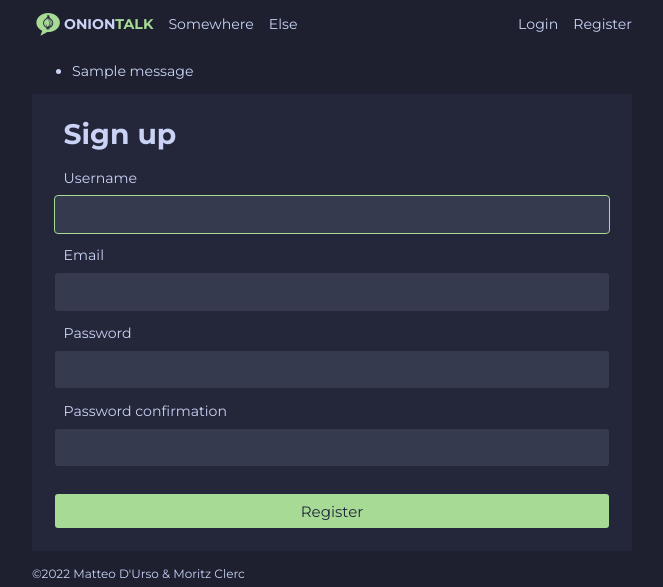
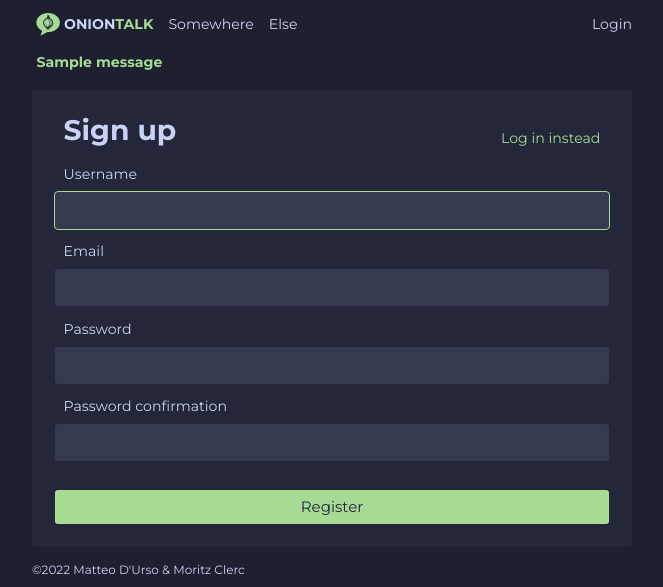
Before and after one commit to MatteoDrso/webdev, a Django app: page /register/ in a window 1280 px wide. Shown: the top 587 px of the page, without its empty margins (308-971 px from the left). Run offline with Django 4.2, Linux system fonts and the light colour scheme; tables that the repository leaves empty hold one stand-in row (values such as "Sample post"); one stand-in notice (Sample message) is shown; style sheets or scripts are compiled from the project's sources.

Commit message:
Properly show & style form errors & flash messages

```diff
--- a/base/views.py
+++ b/base/views.py
@@ -1,3 +1,4 @@
+from itertools import chain
 from django.shortcuts import render, redirect
 from django.http import HttpResponse, HttpRequest
 from base.forms import RegisterForm
@@ -23,9 +24,6 @@ def register(request: HttpRequest) -> HttpResponse:
             messages.success(request, 'Account created successfully')
             # Redirect to home
             return redirect('home')
-        else:
-            # Form is invalid, flash errors from form validators
-            messages.error(request, form.errors)
     else:
         # No previous form data, proceed with empty form
         form = RegisterForm()
@@ -44,7 +42,7 @@ def login(request: HttpRequest) -> HttpResponse:
             user = auth.authenticate(username=username, password=password)
             if user is not None:
                 auth.login(request, user)
-                messages.info(
+                messages.success(
                     request=request,
                     message=f'Logged in as {username}')
                 return redirect('home')
--- a/static/styles/form.scss
+++ b/static/styles/form.scss
@@ -14,10 +14,25 @@
 		padding: $item-padding;
 	}
 
-	h1 {
-		margin: 0;
+	div.form-title {
+		display: flex;
+		width: 100%;
+		justify-content: space-between;
+		align-items: flex-end;
 		padding: $item-padding;
 		padding-top: 0;
+
+		h1 {
+			margin: 0;
+			padding: 0;
+		}
+		span {
+			display: block;
+			a {
+				color: $green;
+				text-decoration: none;
+			}
+		}
 	}
 
 	input {
@@ -43,4 +58,20 @@
 		color: $base;
 		cursor: pointer;
 	}
+
+	ul.errorlist {
+		list-style: none;
+		margin: 0;
+		padding: 0;
+	}
+	li {
+		padding: .3rem;
+		border-radius: $border-radius;
+		font-weight: bold;
+		color: $red;
+		font-weight: bold;
+		&:not(:last-child) {
+			margin-bottom: .5rem;
+		}
+	}
 }
--- a/static/styles/main.scss
+++ b/static/styles/main.scss
@@ -3,6 +3,7 @@
 @import "footer.scss";
 @import "theme.scss";
 @import "fonts.scss";
+@import "messages.scss";
 
 html, body {
 	margin: 0;
--- /dev/null
+++ b/static/styles/messages.scss
@@ -0,0 +1,23 @@
+@import "theme.scss";
+
+.flash-messages {
+	list-style: none;
+	margin: 0;
+	margin-bottom: 1rem;
+	padding: 0;
+
+	li {
+		padding: .3rem;
+		border-radius: $border-radius;
+		font-weight: bold;
+		&:not(:last-child) {
+			margin-bottom: .5rem;
+		}
+	}
+	.success {
+		color: $green;
+	}
+	.error {
+		color: $red;
+	}
+}
--- a/templates/components/nav.html
+++ b/templates/components/nav.html
@@ -15,10 +15,8 @@
 	<ul class="nav-user-actions">
 		{% if user.is_authenticated %}
 		<li><a class="navlink" href="/user/{{ user.get_username }}">{{ user.get_username }}</a></li>
-		<li><a class="navlink" href="/logout">Logout</a></li>
 		{% else %}
 		<li><a class="navlink" href="/login/">Login</a></li>
-		<li><a class="navlink" href="/register/">Register</a></li>
 		{% endif %}
 	</ul>
 </nav>
--- a/templates/main.html
+++ b/templates/main.html
@@ -15,7 +15,7 @@
 			{% if messages %}
 			<ul class="flash-messages">
 				{% for message in messages %}
-				<li>{{ message }}</li>
+				<li{% if message.tags %} class="{{ message.tags }}"{% endif %}>{{ message }}</li>
 				{% endfor %}
 			</ul>
 			{% endif %}
--- a/templates/registration/login.html
+++ b/templates/registration/login.html
@@ -6,7 +6,10 @@ Login | Messageboard
 
 {% block content %}
 <form class="form" method="post">
-	<h1>Login</h1>
+	<div class="form-title">
+		<h1>Login</h1>
+		<span><a href="/register">Sign up instead</a></span>
+	</div>
 	{% csrf_token %}
 	{% include 'components/form.html' with form=form %}
 	<input type="submit" value="Login">
--- a/templates/registration/register.html
+++ b/templates/registration/register.html
@@ -6,7 +6,10 @@ Register | Messageboard
 
 {% block content %}
 <form class="form" method="post">
-	<h1>Sign up</h1>
+	<div class="form-title">
+		<h1>Sign up</h1>
+		<span><a href="/login">Log in instead</a></span>
+	</div>
 	{% csrf_token %}
 	{% include 'components/form.html' with form=form %}
 	<input type="submit" value="Register">
```
